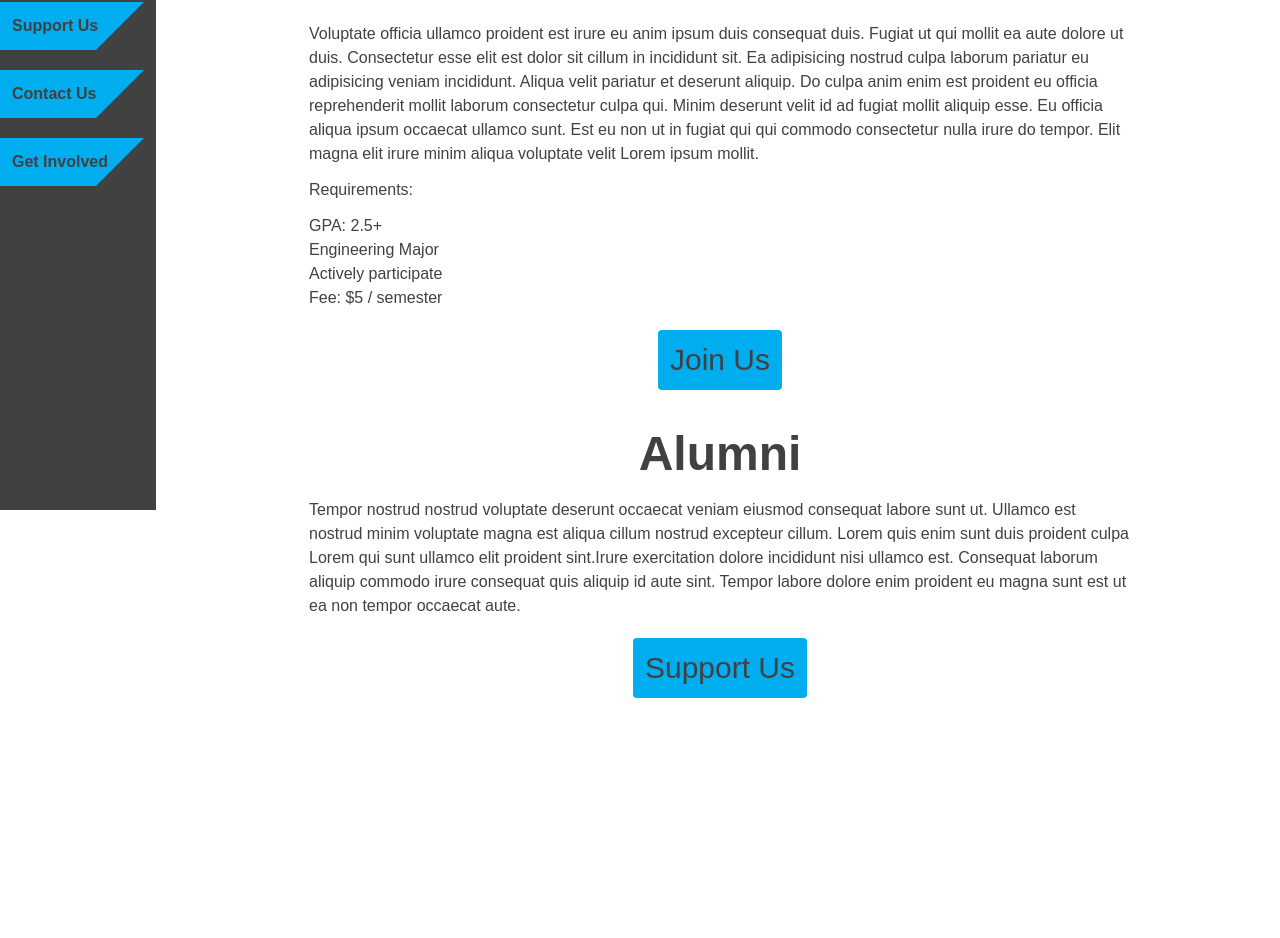
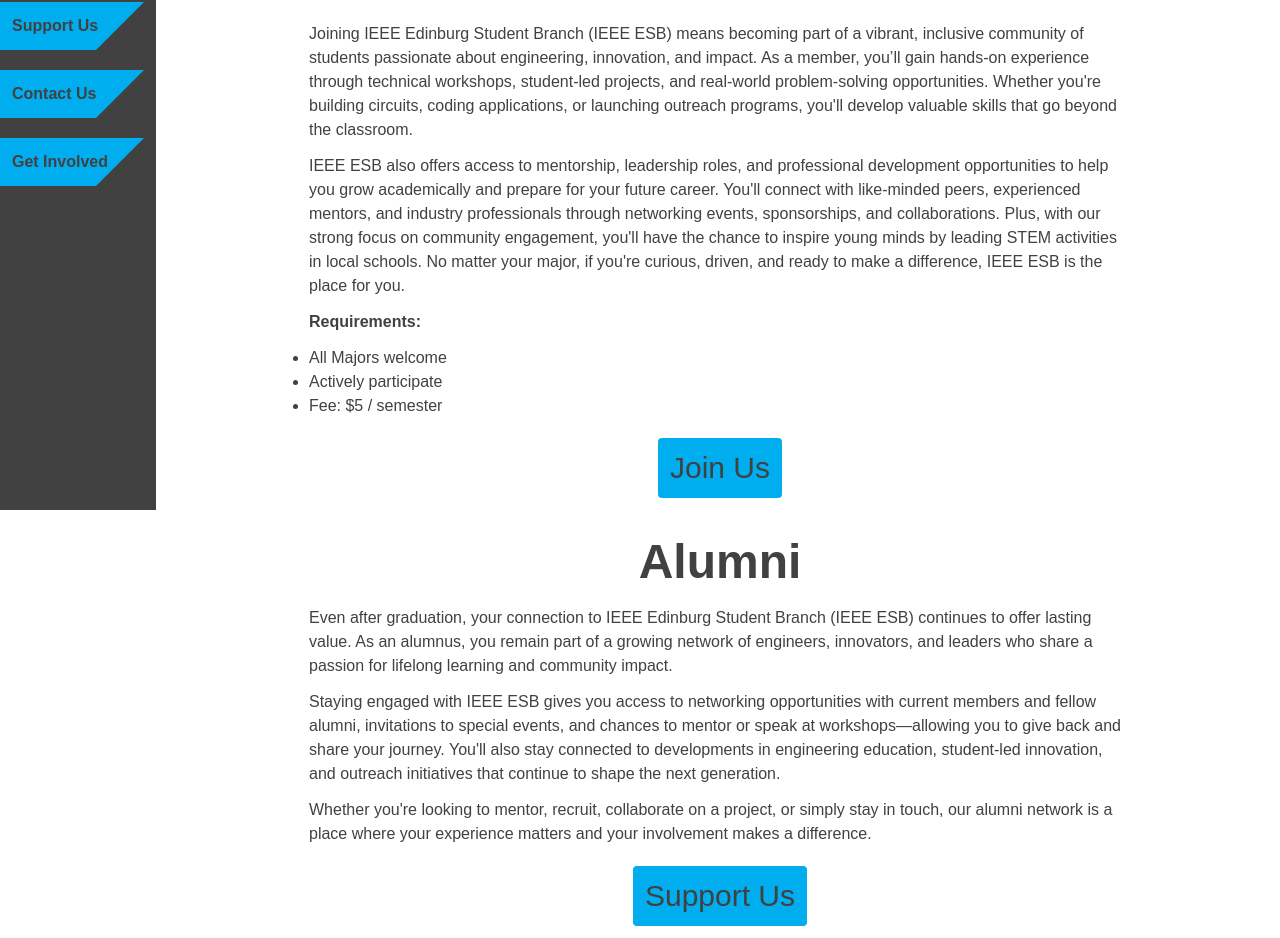
Before and after one commit to IEEE-ESB/website, a Next.js app: page /membership in a window 1280 px wide. Shown: the part 418-1356 px from the top of the page. Before the commit the page ends 1128 px from the top, so only its background shows below. Built offline with nearby package versions, Linux system fonts and the light colour scheme.

Commit message:
updated messages

```diff
--- a/src/app/membership/page.js
+++ b/src/app/membership/page.js
@@ -9,22 +9,29 @@
         <p className="text-5xl font-bold">Become a Member</p>
         <div className="flex flex-col gap-3 w-3/4">
           <p>
-            Voluptate officia ullamco proident est irure eu anim ipsum duis
-            consequat duis. Fugiat ut qui mollit ea aute dolore ut duis.
-            Consectetur esse elit est dolor sit cillum in incididunt sit. Ea
-            adipisicing nostrud culpa laborum pariatur eu adipisicing veniam
-            incididunt. Aliqua velit pariatur et deserunt aliquip. Do culpa anim
-            enim est proident eu officia reprehenderit mollit laborum
-            consectetur culpa qui. Minim deserunt velit id ad fugiat mollit
-            aliquip esse. Eu officia aliqua ipsum occaecat ullamco sunt. Est eu
-            non ut in fugiat qui qui commodo consectetur nulla irure do tempor.
-            Elit magna elit irure minim aliqua voluptate velit Lorem ipsum
-            mollit.
+            Joining IEEE Edinburg Student Branch (IEEE ESB) means becoming part
+            of a vibrant, inclusive community of students passionate about
+            engineering, innovation, and impact. As a member, you’ll gain
+            hands-on experience through technical workshops, student-led
+            projects, and real-world problem-solving opportunities. Whether
+            you're building circuits, coding applications, or launching outreach
+            programs, you'll develop valuable skills that go beyond the
+            classroom.
           </p>
-          <p>Requirements:</p>
-          <ul className="list">
-            <li>GPA: 2.5+</li>
-            <li>Engineering Major</li>
+          <p>
+            IEEE ESB also offers access to mentorship, leadership roles, and
+            professional development opportunities to help you grow academically
+            and prepare for your future career. You'll connect with like-minded
+            peers, experienced mentors, and industry professionals through
+            networking events, sponsorships, and collaborations. Plus, with our
+            strong focus on community engagement, you'll have the chance to
+            inspire young minds by leading STEM activities in local schools. No
+            matter your major, if you're curious, driven, and ready to make a
+            difference, IEEE ESB is the place for you.
+          </p>
+          <p className="font-bold">Requirements:</p>
+          <ul className="list list-disc">
+            <li>All Majors welcome</li>
             <li>Actively participate</li>
             <li>Fee: $5 / semester</li>
           </ul>
@@ -39,14 +46,24 @@
         <p className="text-5xl font-bold">Alumni</p>
         <div className="flex flex-col gap-3 w-3/4">
           <p>
-            Tempor nostrud nostrud voluptate deserunt occaecat veniam eiusmod
-            consequat labore sunt ut. Ullamco est nostrud minim voluptate magna
-            est aliqua cillum nostrud excepteur cillum. Lorem quis enim sunt
-            duis proident culpa Lorem qui sunt ullamco elit proident sint.Irure
-            exercitation dolore incididunt nisi ullamco est. Consequat laborum
-            aliquip commodo irure consequat quis aliquip id aute sint. Tempor
-            labore dolore enim proident eu magna sunt est ut ea non tempor
-            occaecat aute.
+            Even after graduation, your connection to IEEE Edinburg Student
+            Branch (IEEE ESB) continues to offer lasting value. As an alumnus,
+            you remain part of a growing network of engineers, innovators, and
+            leaders who share a passion for lifelong learning and community
+            impact.
+          </p>
+          <p>
+            Staying engaged with IEEE ESB gives you access to networking
+            opportunities with current members and fellow alumni, invitations to
+            special events, and chances to mentor or speak at workshops—allowing
+            you to give back and share your journey. You'll also stay connected
+            to developments in engineering education, student-led innovation,
+            and outreach initiatives that continue to shape the next generation.
+          </p>
+          <p>
+            Whether you're looking to mentor, recruit, collaborate on a project,
+            or simply stay in touch, our alumni network is a place where your
+            experience matters and your involvement makes a difference.
           </p>
         </div>
         <button className="text-3xl bg-primary hover:bg-primary_dark hover:text-white p-3 rounded">
```
